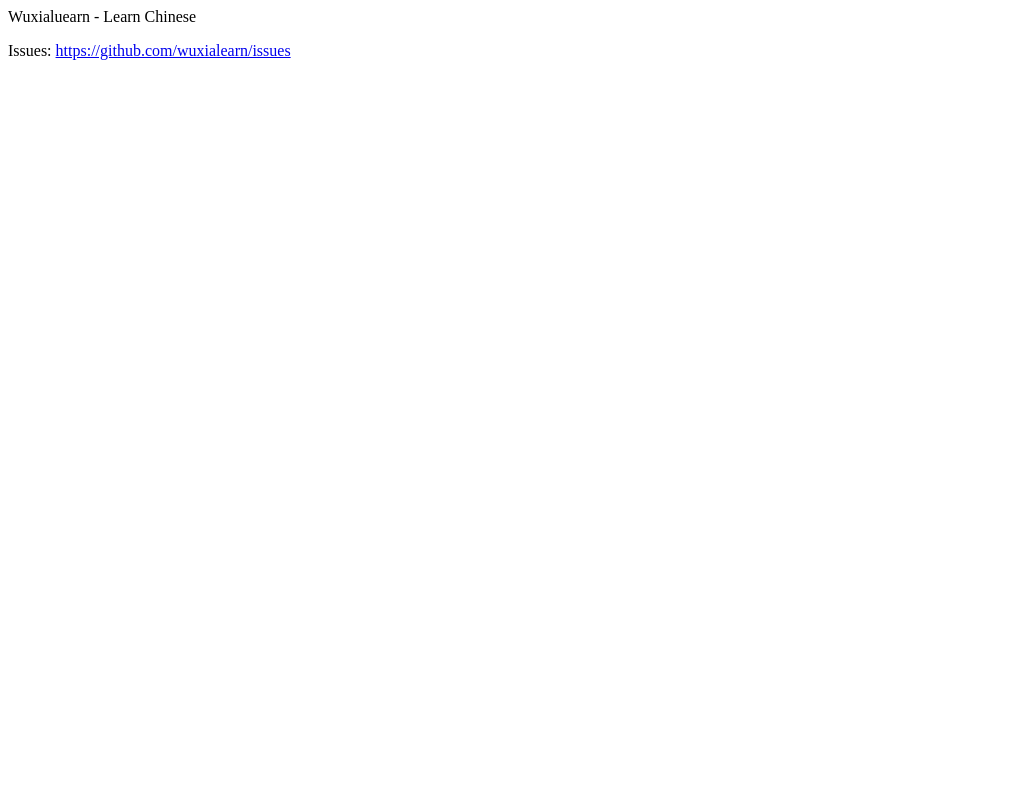
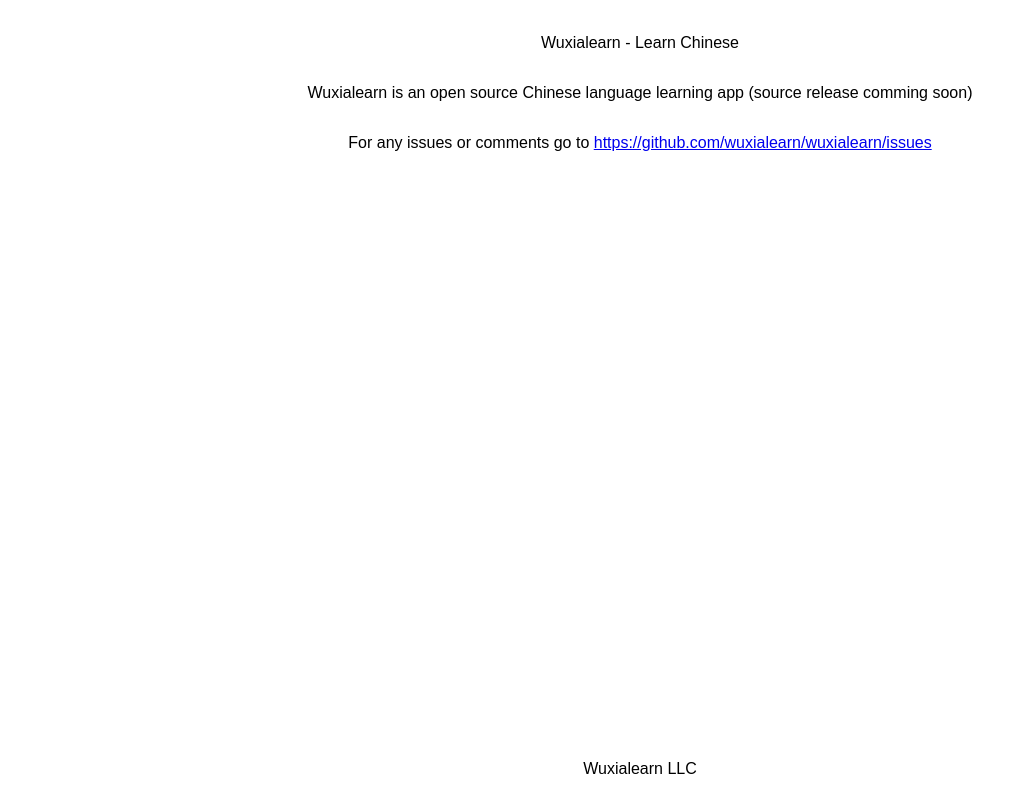
Before and after one commit to wuxialearn/wuxialearn.com, a plain HTML site: page index.html in a window 1280 px wide. Shown: the whole page, without its empty margins (0-1027 px from the left). Drawn offline with Linux system fonts and the light colour scheme.

Commit message:
add more info

```diff
--- a/index.html
+++ b/index.html
@@ -1,3 +1,44 @@
-Wuxialuearn - Learn Chinese
-<p>
-Issues: <a href = "https://github.com/wuxialearn/issues">https://github.com/wuxialearn/issues</a>
+<html>
+<head>
+<style>
+body{
+	font-family: Arial, Helvetica, sans-serif;
+	display: flex;
+	flex-direction: column;
+	height: 100%;
+}
+.main{
+	padding: 10px;
+	display: flex;
+	flex:2;
+	justify-content: flex-start;
+	align-items: center;
+	flex-direction: column;
+}
+.footer{
+	flex: 0;
+	padding: 30px;
+	display: flex;
+	justify-content: flex-end;
+	align-items: center;
+	flex-direction: column;
+}
+</style>
+</head>
+<body>
+	<div class  = "main">
+		<div>
+		<p>Wuxialearn - Learn Chinese</p>
+		</div>
+		<div>
+		<p>Wuxialearn is an open source Chinese language learning app (source release comming soon)</p>
+		</div>
+		<div>
+		<p>For any issues or comments go to <a href = "https://github.com/wuxialearn/wuxialearn/issues">https://github.com/wuxialearn/wuxialearn/issues</a></p>
+		</div>
+	</div>
+	<div class  = "footer">
+	Wuxialearn LLC
+	</div>
+</body>
+</html>
```
